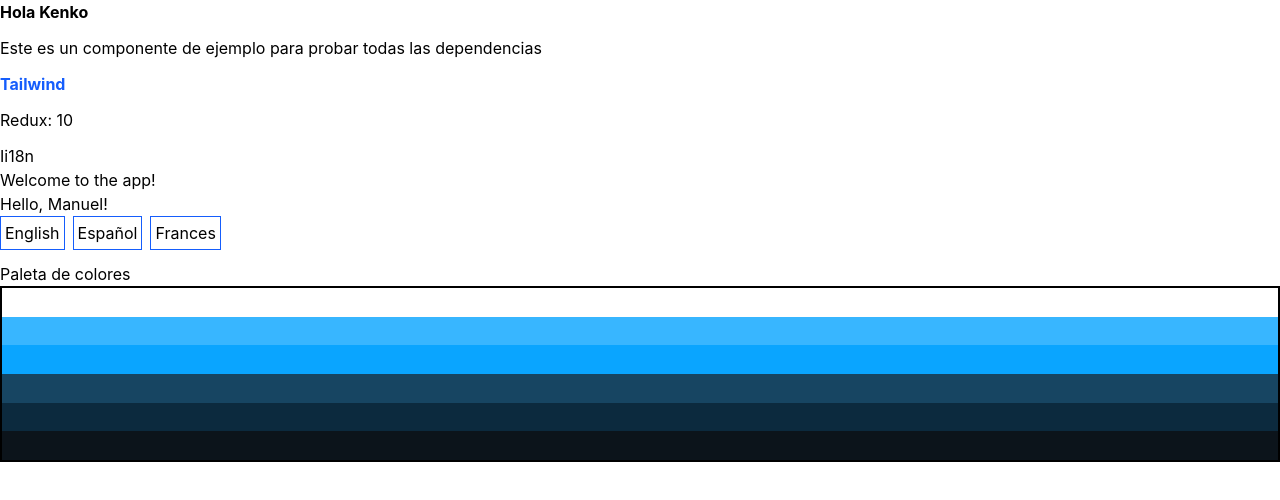
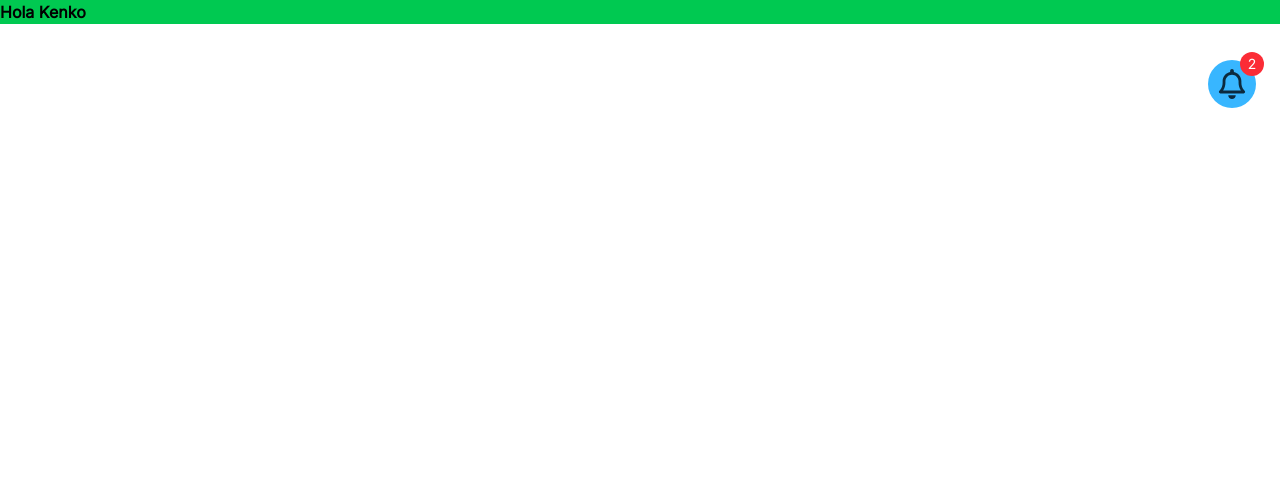
Before and after one commit to greluma/kenko-test, a React (Vite) app: page / in a window 1280 px wide. Shown: the top 500 px of the page. Built offline with nearby package versions, Linux system fonts and the light colour scheme.

Commit message:
New: - Instalación de Framer Motion - Creación del componente BellBtnWidget

```diff
--- a/package.json
+++ b/package.json
@@ -13,11 +13,13 @@
     "@fontsource/inter": "^5.2.5",
     "@reduxjs/toolkit": "^2.8.2",
     "@tailwindcss/vite": "^4.1.7",
+    "framer-motion": "^12.12.1",
     "i18next": "^25.2.0",
     "i18next-browser-languagedetector": "^8.1.0",
     "react": "^19.1.0",
     "react-dom": "^19.1.0",
     "react-i18next": "^15.5.1",
+    "react-icons": "^5.5.0",
     "react-redux": "^9.2.0",
     "tailwindcss": "^4.1.7"
   },
--- a/src/App.tsx
+++ b/src/App.tsx
@@ -1,10 +1,11 @@
-import Ejemplo from './componentes/Ejemplo';
+import { BellBtnWidget } from './componentes';
 
 export default function App() {
   return (
     <div className="space-y-3">
-      <h1 className="font-bold">Hola Kenko</h1>
-      <Ejemplo />
+      <h1 className="font-bold  bg-green-500 ">Hola Kenko</h1>
+      <BellBtnWidget />
+      {/* <Ejemplo /> */}
     </div>
   );
 }
--- /dev/null
+++ b/src/componentes/BellBtnWidget.tsx
@@ -0,0 +1,63 @@
+import { useEffect, useState } from 'react';
+import { motion, useDragControls, type PanInfo } from 'framer-motion';
+import { FaRegBell } from 'react-icons/fa6';
+
+// ! Updates: Bell effect, constrains parameters, diferenciar evento onClick de drag y onMouseUp/Down
+
+export default function BellBtnWidget() {
+  const controls = useDragControls();
+  const [position, setPosition] = useState({ x: 0, y: 0 });
+  const [isDrag, setIsDrag] = useState<boolean>(false);
+
+  const handleDragEnd = (
+    _: MouseEvent | TouchEvent | PointerEvent,
+    info: PanInfo
+  ) => {
+    const newPos = { x: info.point.x, y: info.point.y };
+    setPosition(newPos);
+    setIsDrag(false);
+  };
+
+  useEffect(() => {
+    const buttonSize = 48;
+    const padding = 24;
+    const x = window.innerWidth - buttonSize - padding;
+    setPosition({ x, y: padding });
+  }, []);
+
+  return (
+    <div>
+      <motion.div
+        onDragStart={() => setIsDrag(true)}
+        onPointerDown={() => setIsDrag(true)}
+        onPointerUp={() => setIsDrag(false)}
+        drag
+        dragControls={controls}
+        dragMomentum={false}
+        onDragEnd={handleDragEnd}
+        animate={{ x: position.x, y: position.y }}
+        dragTransition={{ bounceStiffness: 600, bounceDamping: 20 }}
+        dragElastic={0.5}
+        whileTap={{ cursor: 'grabbing' }}
+        className={`bg-k-blue-100 rounded-full transition-shadow grid items-center justify-center  ${
+          isDrag ? 'h-11 w-11 shadow-custom ' : 'h-12 w-12 '
+        }`}
+      >
+        <button
+          className="cursor-grab"
+          onPointerDown={(e) => controls.start(e)}
+          onClick={() => {
+            console.log('hola');
+          }}
+        >
+          <span className="text-3xl text-k-blue-800">
+            <FaRegBell />
+          </span>
+        </button>
+        <span className="absolute -top-2 -right-2 bg-red-500 h-6 w-6 rounded-full grid items-center justify-center text-k-white text-sm">
+          2
+        </span>
+      </motion.div>
+    </div>
+  );
+}
--- /dev/null
+++ b/src/componentes/index.ts
@@ -0,0 +1,2 @@
+export { default as BellBtnWidget } from './BellBtnWidget';
+export { default as Ejemplo } from './Ejemplo';
--- a/src/index.css
+++ b/src/index.css
@@ -1,5 +1,5 @@
+@import '@fontsource/inter';
 @import 'tailwindcss';
-@import '@fontsource/inter';
 
 @theme {
   /* Fuente */
@@ -11,6 +11,8 @@
   --color-k-blue-700: #174562;
   --color-k-blue-800: #0c2a3e;
   --color-k-blue-900: #0c141b;
+  --shadow-custom: inset 0 4px 6px rgba(0, 0, 0, 0.3),
+    inset 0 -2px 4px rgba(255, 255, 255, 0.1);
 }
 
 @layer base {
```
Also changed, not shown: btn.txt (added), 1 other file (tests, documents, lock files or other folders).
